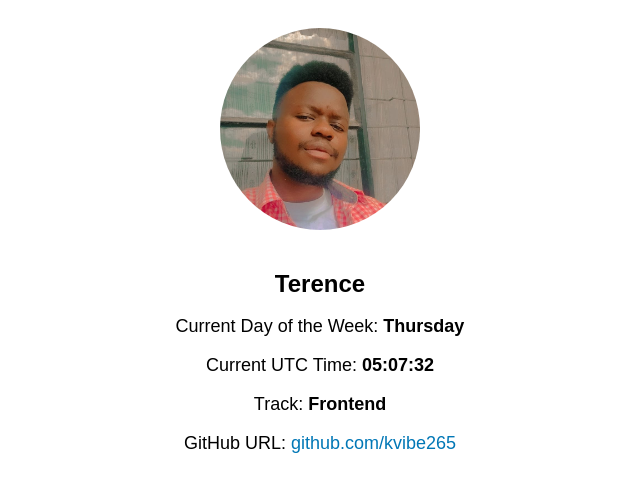
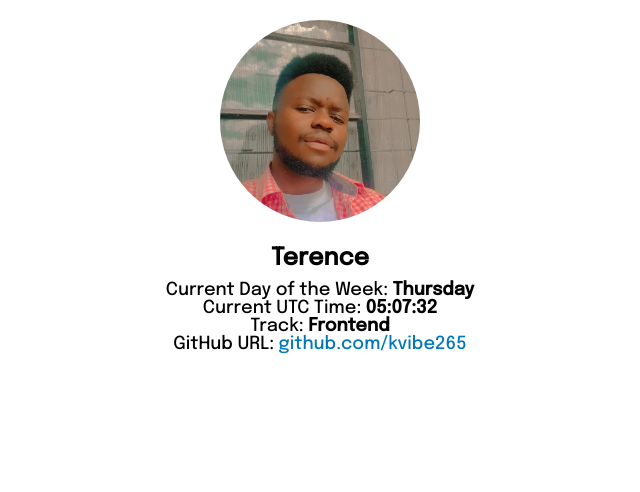
Before and after one commit to KVibe265/Frontend-Page-Creation-with-Specific-Elements-main, a plain HTML site: page index.html in a window 1280 px wide. Shown: the whole page, without its empty margins (320-960 px from the left). Drawn offline with Linux system fonts and the light colour scheme.

Commit message:
second commit

```diff
--- a/index.html
+++ b/index.html
@@ -3,10 +3,20 @@
 <head>
     <meta charset="UTF-8">
     <meta name="viewport" content="width=device-width, initial-scale=1.0">
+    <link rel="preconnect" href="https://fonts.googleapis.com">
+    <link rel="preconnect" href="https://fonts.gstatic.com" crossorigin>
+    <link href="https://fonts.googleapis.com/css2?family=Epilogue:wght@500&display=swap" rel="stylesheet">
     <title>My Profile</title>
     <style>
+        * {
+            font-family: 'Epilogue', sans-serif;
+            padding: 0;
+            margin: 0;
+            box-sizing: border-box;
+        }
         body {
-            font-family: Arial, sans-serif;
+            min-height: 100vh;
+            width: 100%;
             text-align: center;
         }
         .profile-image {
```
